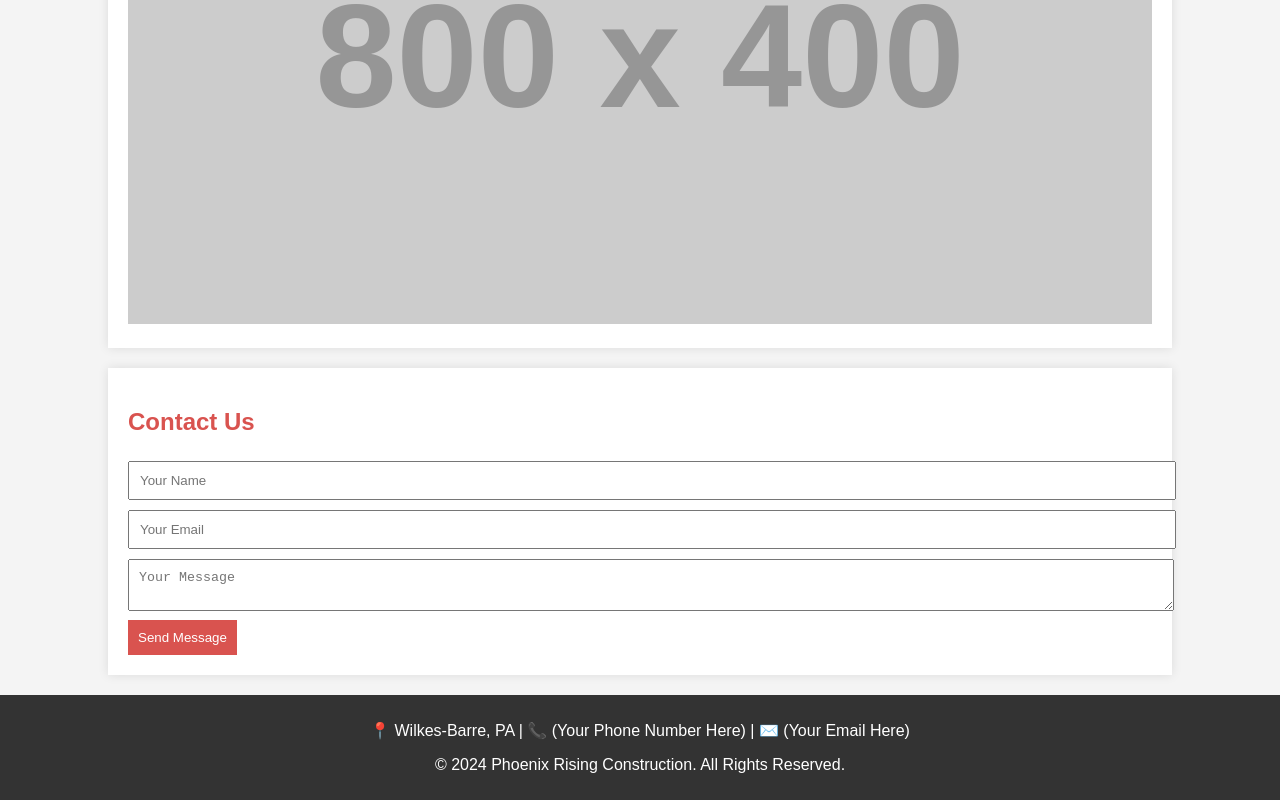
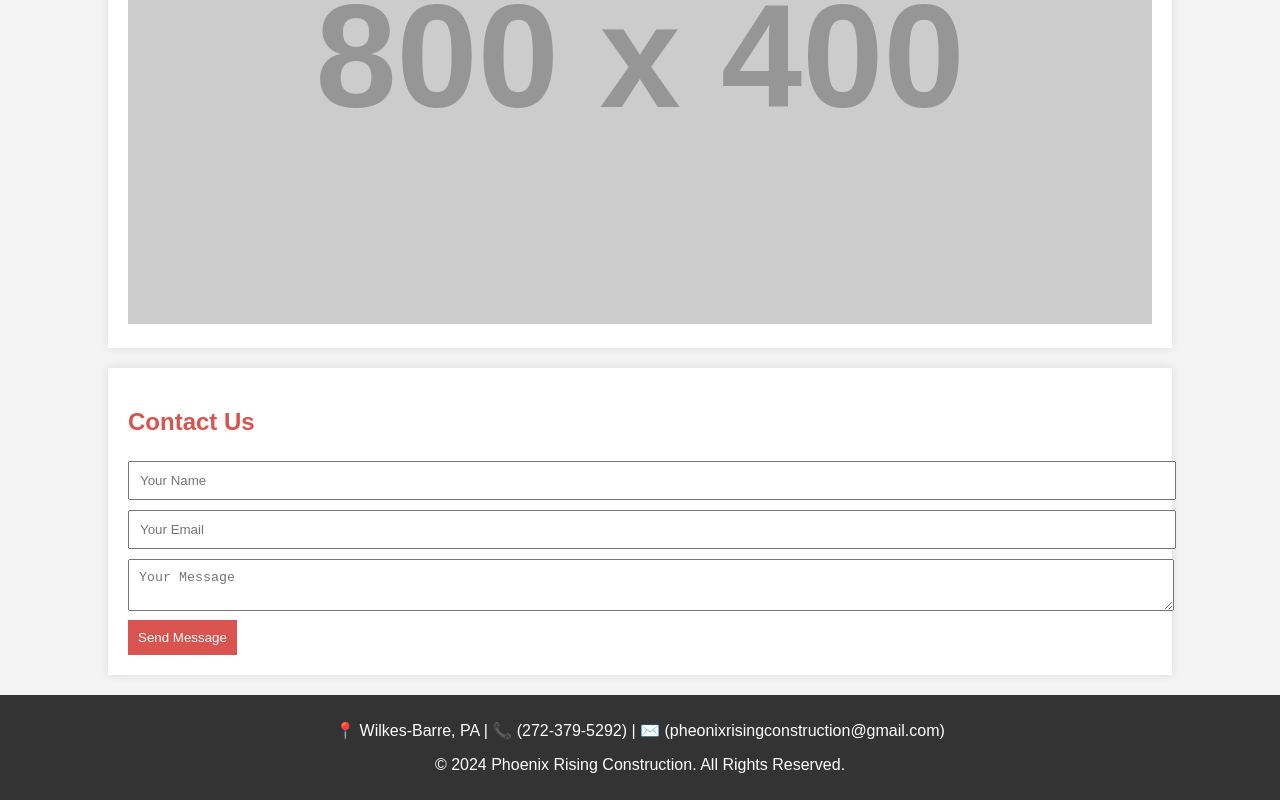
Before and after one commit to big13rob69/Pheonix-Rising-Construction-, a plain HTML site: page index.html in a window 1280 px wide. Shown: the part 1664-2464 px from the top of the page. Drawn offline with Linux system fonts and the light colour scheme; placeholder pictures from the web are drawn by us.

Commit message:
Update index.html

```diff
--- a/index.html
+++ b/index.html
@@ -140,7 +140,7 @@
 </div>
 
 <footer>
-    <p>📍 Wilkes-Barre, PA | 📞 (Your Phone Number Here) | ✉️ (Your Email Here)</p>
+    <p>📍 Wilkes-Barre, PA | 📞 (272-379-5292) | ✉️ (pheonixrisingconstruction@gmail.com)</p>
     <p>&copy; 2024 Phoenix Rising Construction. All Rights Reserved.</p>
 </footer>
 
```
